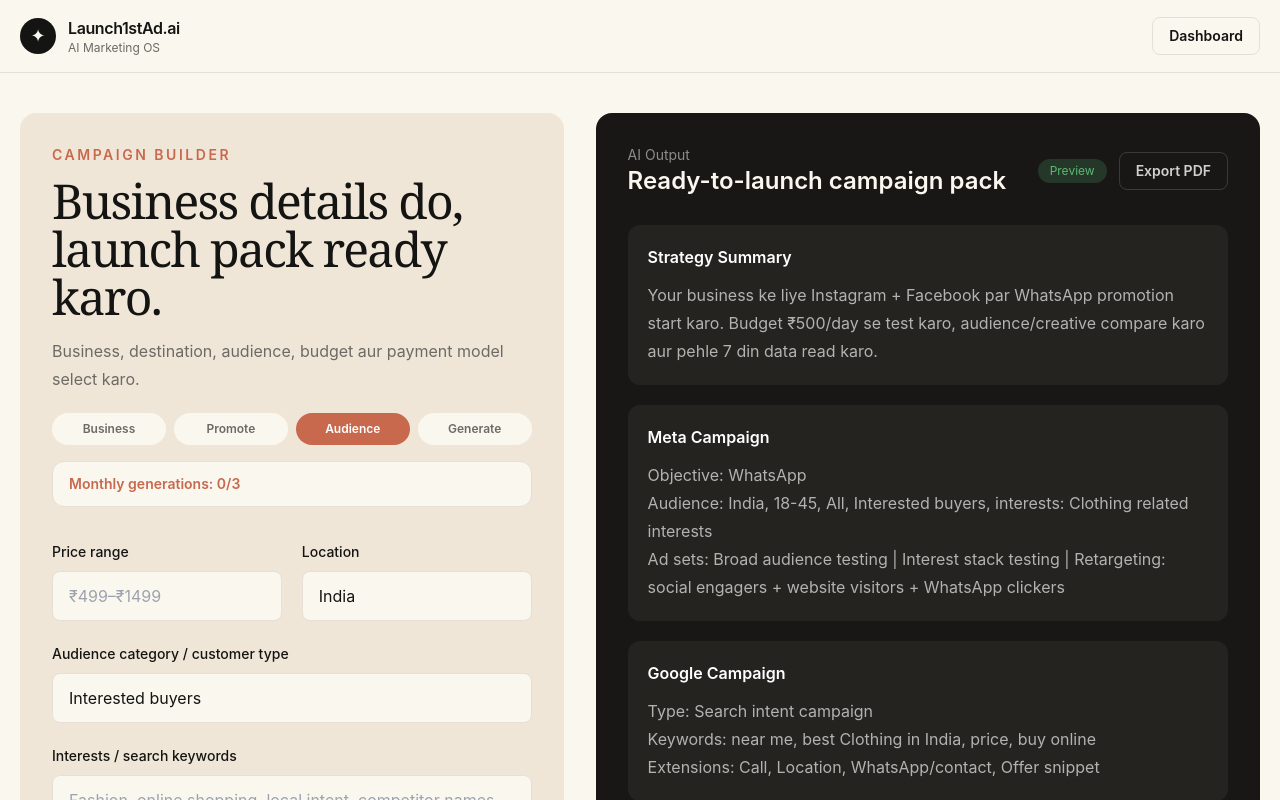
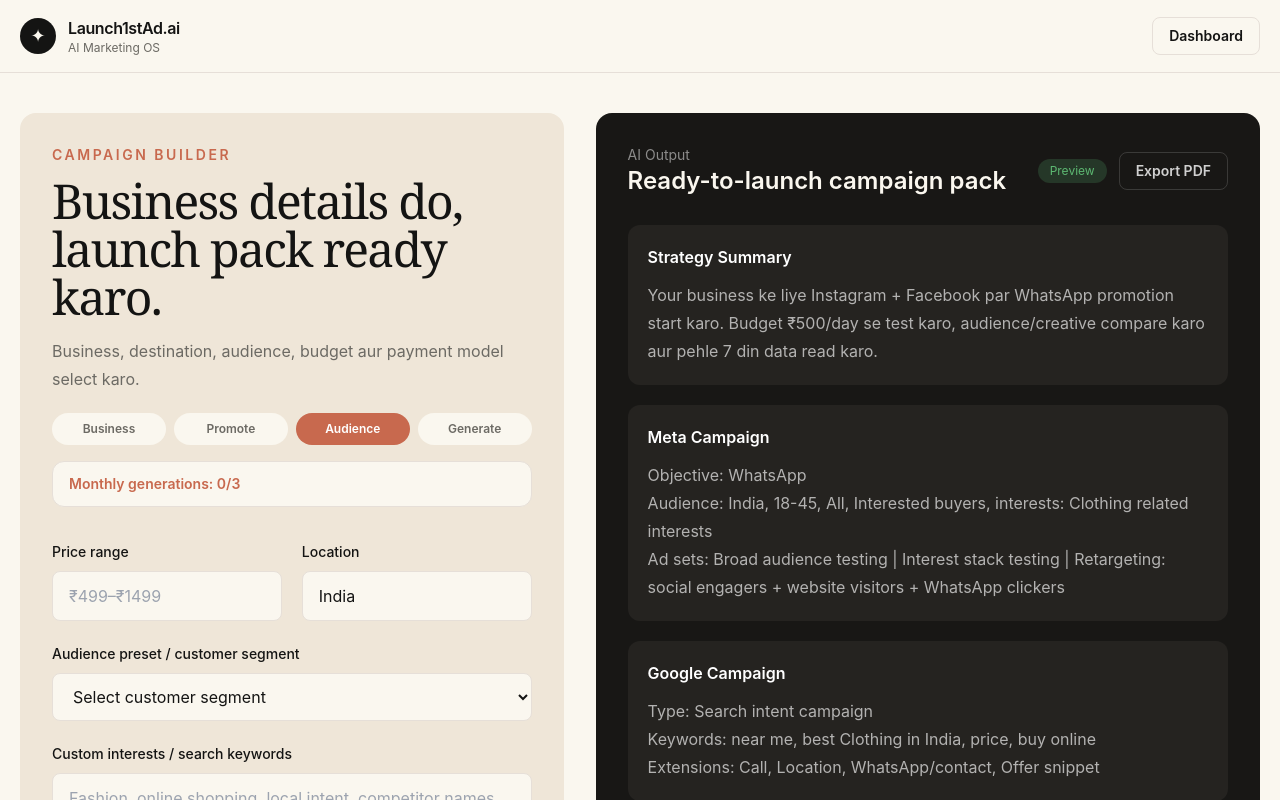
Before and after one commit to lkmeeena882437-dotcom/Launch1stAd.ai, a Next.js app: page /campaign in a window 1280 px wide. Both pictures are taken after a click on the button "Audience". Shown: the top 800 px of the page. Built offline with nearby package versions, Linux system fonts and the light colour scheme.

Commit message:
Add category based audience preset selector

```diff
--- a/components/campaign/TargetFields.tsx
+++ b/components/campaign/TargetFields.tsx
@@ -1,19 +1,26 @@
 import type { CampaignInput } from "@/lib/campaign";
-import { currencies, goals, languages, paymentModels } from "./data";
+import { audiencePresets, currencies, goals, languages, paymentModels } from "./data";
 import { Field, inputClass } from "./Field";
 
 export function TargetFields({ form, update }: {
   form: CampaignInput;
   update: <K extends keyof CampaignInput>(key: K, value: CampaignInput[K]) => void;
 }) {
+  const presets = audiencePresets[form.category] || audiencePresets.Default;
+
   return (
     <>
       <div className="grid gap-5 sm:grid-cols-2">
         <Field label="Price range"><input className={inputClass} value={form.priceRange || ""} onChange={(e) => update("priceRange", e.target.value)} placeholder="₹499–₹1499" /></Field>
         <Field label="Location"><input className={inputClass} value={form.location || "India"} onChange={(e) => update("location", e.target.value)} placeholder="Kota / Rajasthan / India" /></Field>
       </div>
-      <Field label="Audience category / customer type"><input className={inputClass} value={form.audienceType || ""} onChange={(e) => update("audienceType", e.target.value)} placeholder="Local buyers / students / parents / shop owners" /></Field>
-      <Field label="Interests / search keywords"><input className={inputClass} value={form.interests || ""} onChange={(e) => update("interests", e.target.value)} placeholder="Fashion, online shopping, local intent, competitor names" /></Field>
+      <Field label="Audience preset / customer segment">
+        <select className={inputClass} value={form.audienceType || ""} onChange={(e) => update("audienceType", e.target.value)}>
+          <option value="">Select customer segment</option>
+          {presets.map((preset) => <option key={preset}>{preset}</option>)}
+        </select>
+      </Field>
+      <Field label="Custom interests / search keywords"><input className={inputClass} value={form.interests || ""} onChange={(e) => update("interests", e.target.value)} placeholder="Fashion, online shopping, local intent, competitor names" /></Field>
       <div className="grid gap-5 sm:grid-cols-3">
         <Field label="Daily budget"><input className={inputClass} value={form.budget || "₹500/day"} onChange={(e) => update("budget", e.target.value)} /></Field>
         <Field label="Total budget"><input className={inputClass} value={form.totalBudget || ""} onChange={(e) => update("totalBudget", e.target.value)} placeholder="₹3500/week" /></Field>
```
